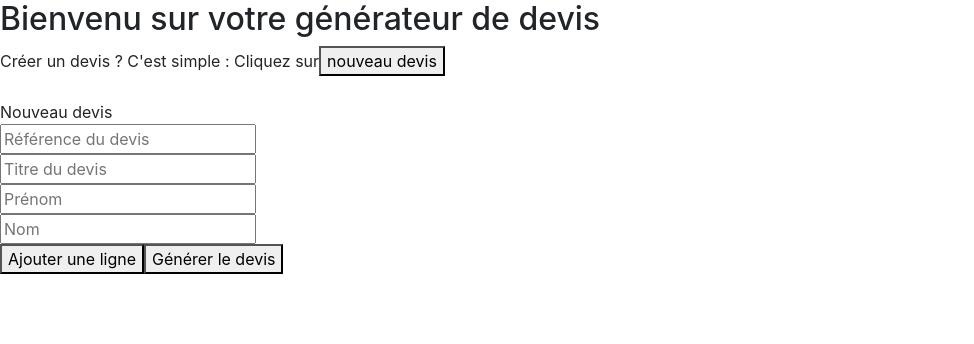
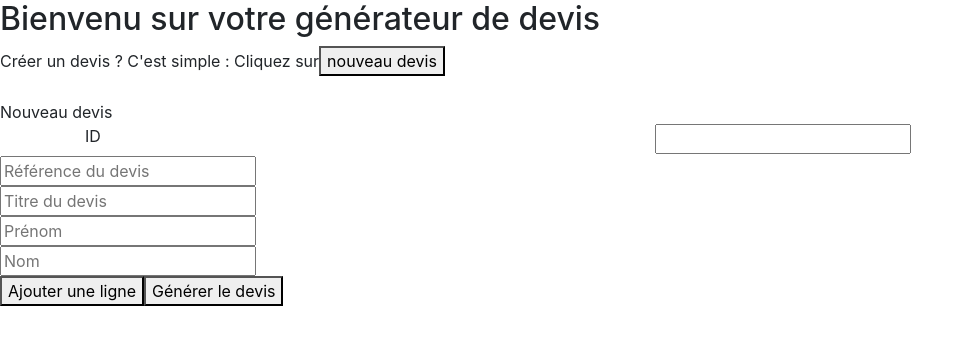
Before and after one commit to lapulga3340/BillGenerator, a React (Create React App) app in the folder bill-generator/: page / in a window 1280 px wide. Shown: the top 344 px of the page, without its empty margins (0-974 px from the left). Built offline with nearby package versions, Linux system fonts and the light colour scheme; what @react-pdf/renderer would draw is missing.

Commit message:
Stateless Component InputText

```diff
--- a/bill-generator/src/components/EstimateForm.jsx
+++ b/bill-generator/src/components/EstimateForm.jsx
@@ -1,6 +1,7 @@
 import React, { Component } from "react";
 import Item from "./Item"
 import { renderPDFInDOM } from "./PdfMaker";
+import InputText from "./InputText"
 
 class EstimateForm extends Component {
   state = {
@@ -86,6 +87,7 @@ class EstimateForm extends Component {
       <React.Fragment>
         <div>Nouveau devis</div>
         <form onSubmit={this.handleSubmit}>
+        <InputText label="ID" name="id" value={this.state.id} onChange={this.handleChange}/>
           <input
             onChange = {evt => this.handleChange(evt, 'id')}
             type="texte"
--- /dev/null
+++ b/bill-generator/src/components/InputText.jsx
@@ -0,0 +1,20 @@
+import React from 'react';
+
+const InputText = (props) =>{
+    return(
+       <React.Fragment>
+           <div className='container'>
+               <div className='row'>
+                   <div className='col'>
+                       <label htmlFor='{props.name}'>{props.label}</label>
+                   </div>
+                   <div className="col">
+                       <input type="text" name={props.name} value={props.value} onChange={evt => props.onChange(evt, props.name)}></input>
+                   </div>
+               </div>
+           </div>
+       </React.Fragment>
+    )
+}
+
+export default InputText
```
